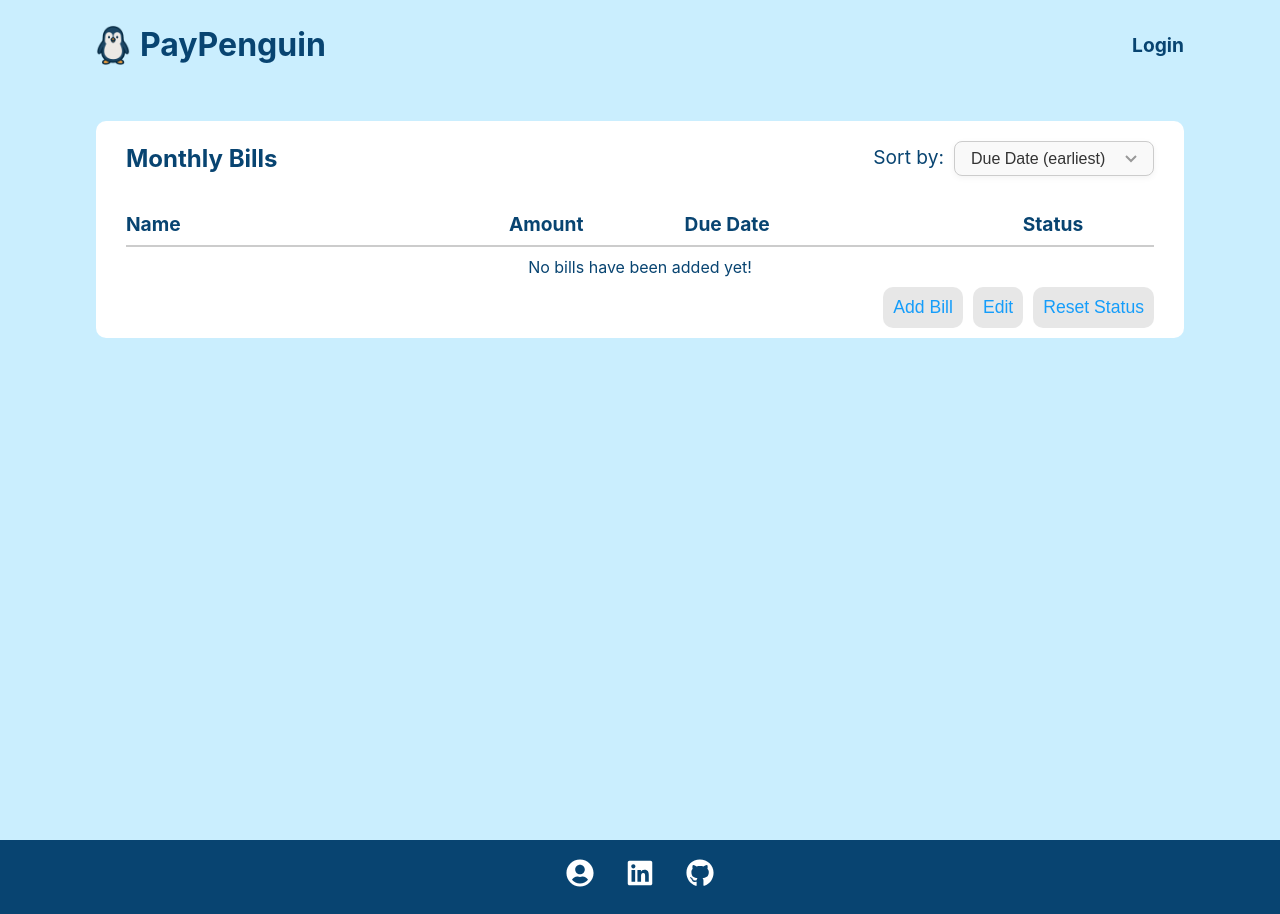
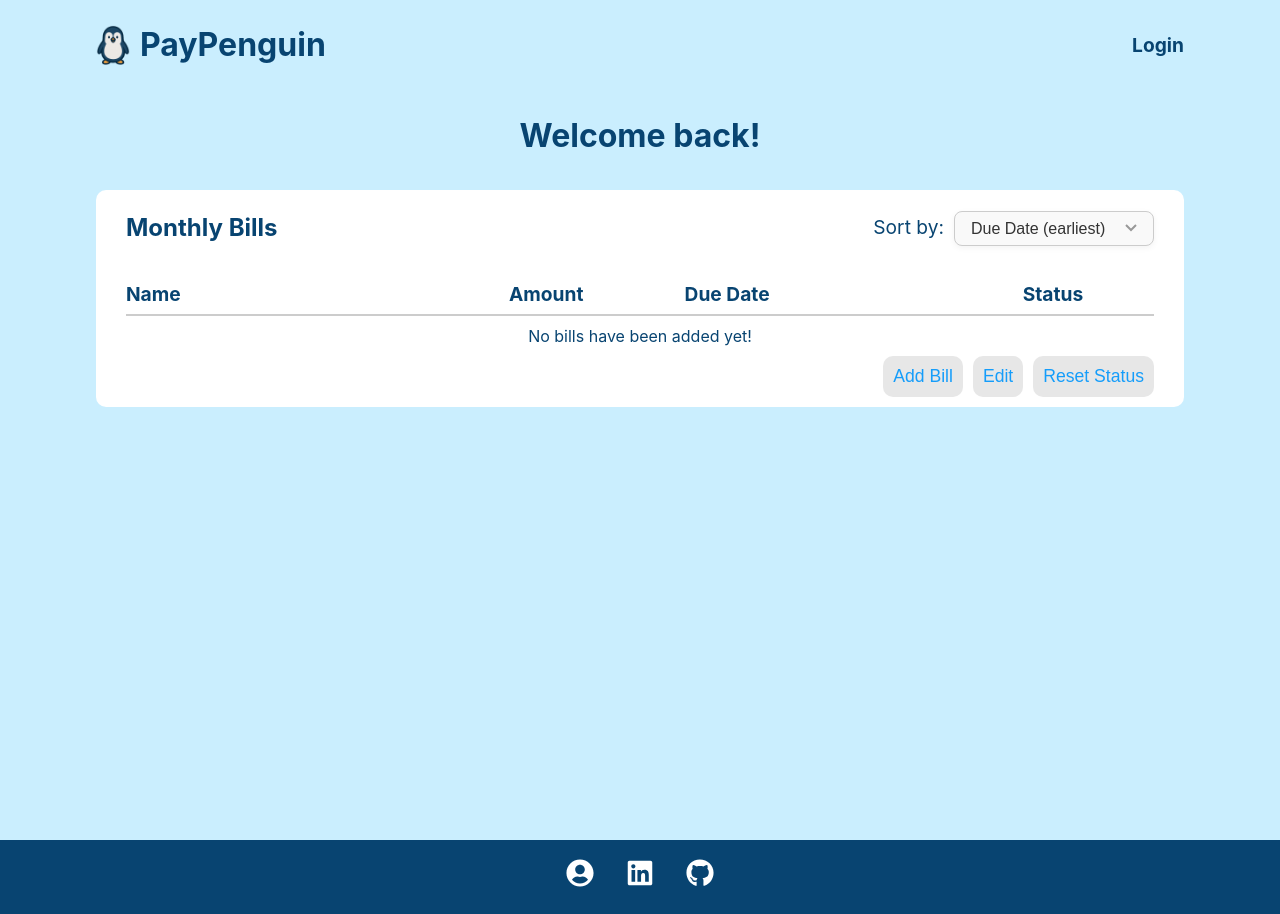
Before and after one commit to williamandrews2/PayPenguin, a React (Vite) app: page /dashboard in a window 1280 px wide. Built offline with nearby package versions, Linux system fonts and the light colour scheme.

Commit message:
Added welcome banner above BillList.

```diff
--- a/src/components/BillList.jsx
+++ b/src/components/BillList.jsx
@@ -94,6 +94,8 @@ export function BillList({ bills, setBills }) {
 
   // only render when one or more bills have been added
   return (
+    <>
+      <h1>Welcome back!</h1>
       <div className="bill-list">
         <div className="bill-table">
           <div className="bill-section-header">
@@ -145,8 +147,11 @@ export function BillList({ bills, setBills }) {
             addMode={addMode}
             enableAddMode={enableAddMode}
           />
-        {addMode && <BillForm onAdd={addBill} enableAddMode={enableAddMode} />}
+          {addMode && (
+            <BillForm onAdd={addBill} enableAddMode={enableAddMode} />
+          )}
         </div>
       </div>
+    </>
   );
 }
```
Lines whose indentation alone changed are shown as unchanged.
